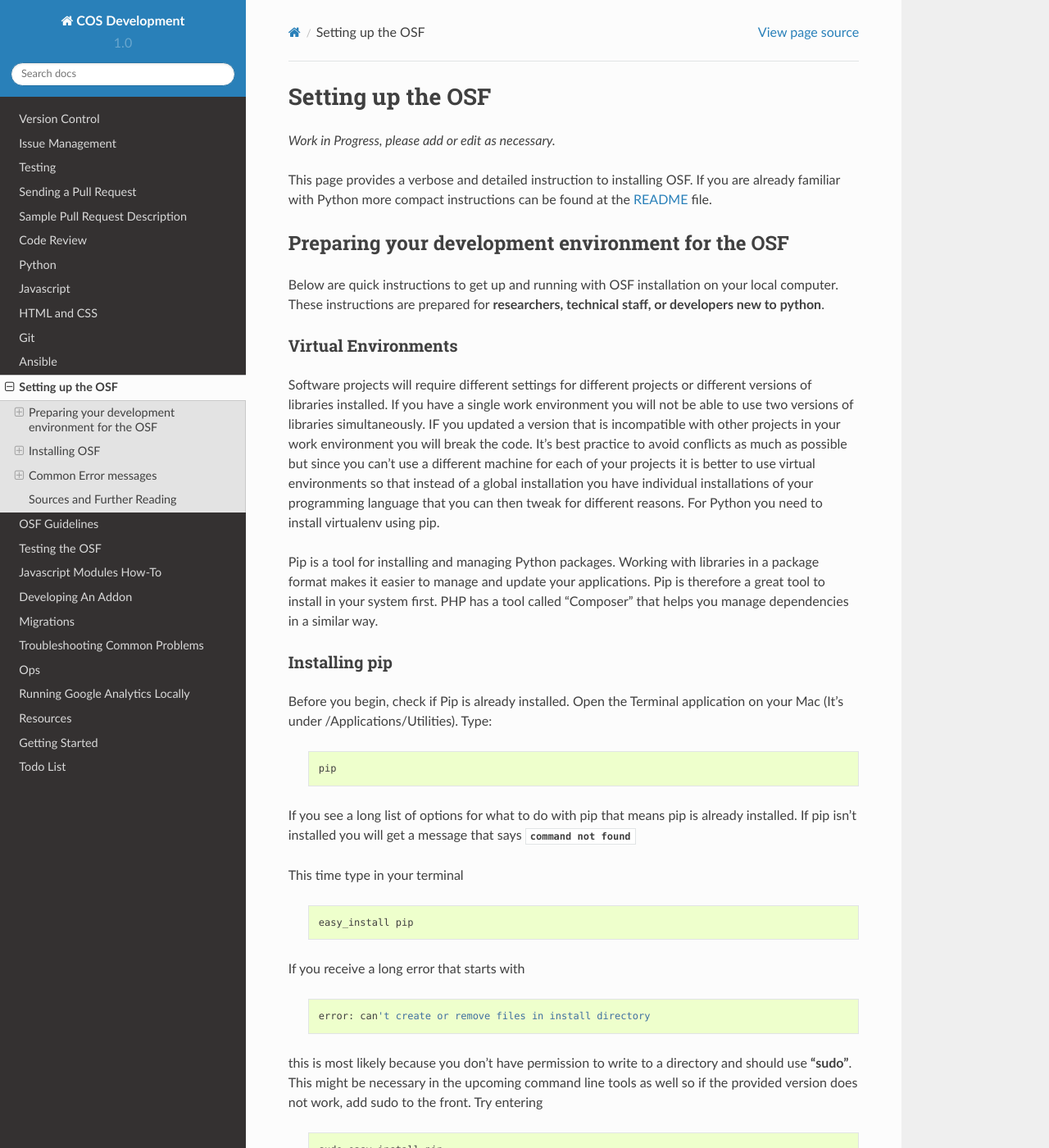
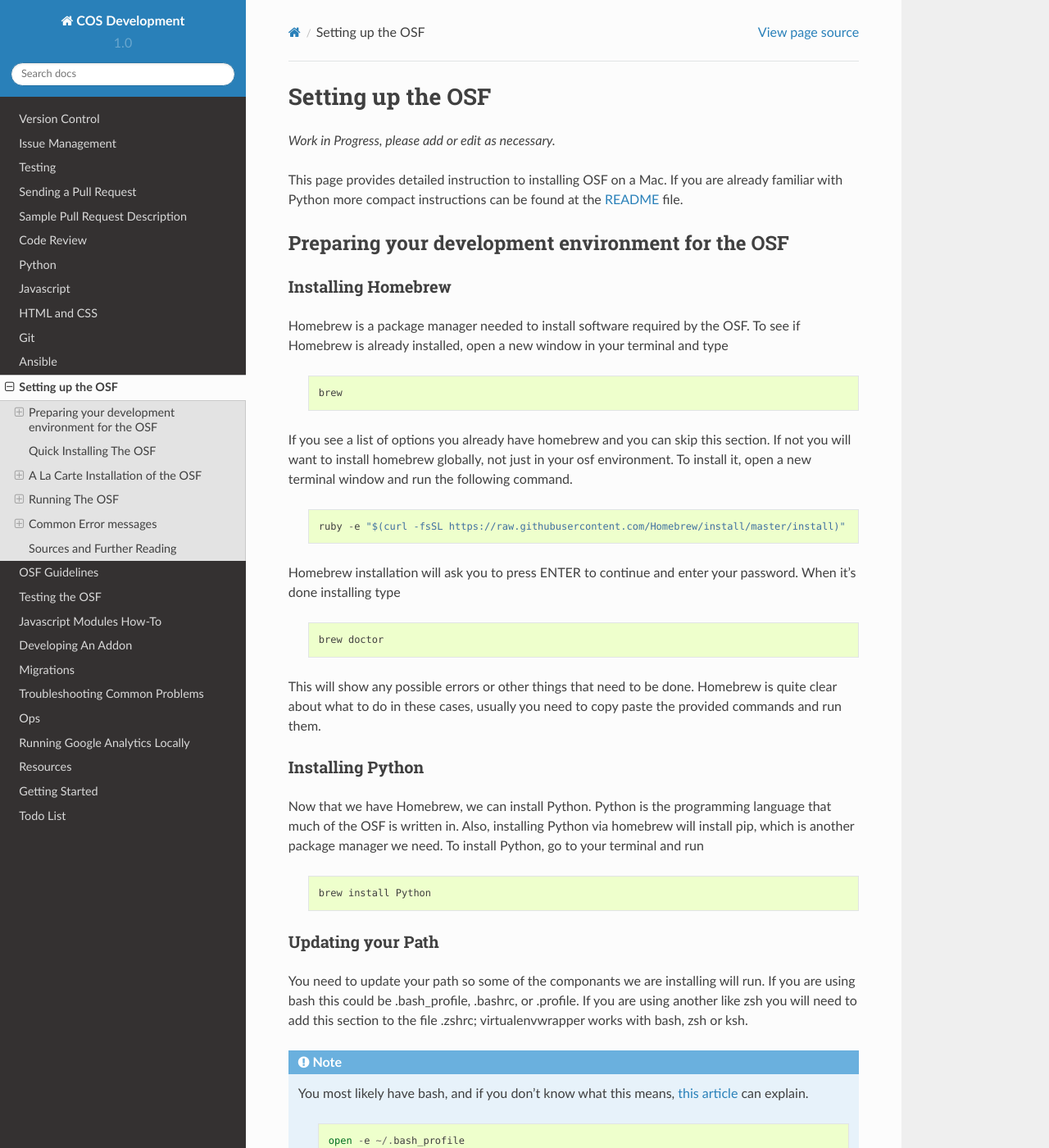
Before and after one commit to CenterForOpenScience/COSDev, a Sphinx documentation site: the page built from docs/osf/setup.rst, in a window 1280 px wide and 1400 px high. Shown: the whole window at 82% size. Built offline with Sphinx 7.4.7 and the Read the Docs theme 2.0.0, drawn with Linux system fonts in a browser that asks for light colours; some of the changed text lies outside the part shown.

Commit message:
Updated Install Instructions.

```diff
--- a/docs/osf/setup.rst
+++ b/docs/osf/setup.rst
@@ -3,53 +3,105 @@
 Setting up the OSF
 ==================
 
-
 *Work in Progress, please add or edit as necessary.*
 
-This page provides a verbose and detailed instruction to installing OSF. If you are already familiar with Python more compact instructions can be found at the `README <https://github.com/CenterForOpenScience/osf.io>`_ file.
+This page provides detailed instruction to installing OSF on a Mac. If you are already familiar with Python more compact instructions can be found at the `README <https://github.com/CenterForOpenScience/osf.io>`_ file.
 
 Preparing your development environment for the OSF
 **************************************************
 
-Below are quick instructions to get up and running with OSF installation on your local computer. These instructions are prepared for **researchers, technical staff, or developers new to python**.
+Installing Homebrew
+--------------
+
+Homebrew is a package manager needed to install software required by the OSF. To see if Homebrew is already installed, open a new window in your terminal and type
+
+    ::
+
+        brew
+
+If you see a list of options you already have homebrew and you can skip this section. If not you will want to install homebrew globally, not just in your osf environment. To install it, open a new terminal window and run the following command.
+
+    ::
+
+        ruby -e "$(curl -fsSL https://raw.githubusercontent.com/Homebrew/install/master/install)"
+
+
+Homebrew installation will ask you to press ENTER to continue and enter your password. When it's done installing type
+
+    ::
+
+        brew doctor
+
+This will show any possible errors or other things that need to be done. Homebrew is quite clear about what to do in these cases, usually you need to copy paste the provided commands and run them.
+
+Installing Python
+--------------
+
+Now that we have Homebrew, we can install Python.  Python is the programming language that much of the OSF is written in.  Also, installing Python via homebrew will install pip, which is another package manager we need.  To install Python, go to your terminal and run
+
+    ::
+
+        brew install Python
+
+
+Updating your Path
+------------------
+
+You need to update your path so some of the componants we are installing will run. If you are using bash this could be .bash_profile, .bashrc, or .profile. If you are using another like zsh you will need to add this section to the file .zshrc; virtualenvwrapper works with bash, zsh or ksh.
+
+.. note::
+
+   You most likely have bash, and if you don't know what this means, `this article <http://natelandau.com/my-mac-osx-bash_profile/>`_  can explain.
+
+    ::
+
+        open -e ~/.bash_profile
+
+If you get the error "The file .bash_profile does not exist," then run
+
+    ::
+
+        touch ~/.bash_profile
+        open -e ~/.bash_profile
+
+In your text editor, add the following to your .bash_profile
+
+    ::
+
+        PATH=$PATH:/usr/local/bin
+And save it.
+
+Finally run
+
+    ::
+
+        source ~/.bash_profile
+
+to load the file.
+
+Installing XCode and Java
+-------------------------
+
+You will also need the XCode command line tools and Java to install the OSC.  In the terminal, run
+
+    ::
+
+        xcode-select --install
+
+Followed by
+
+    ::
+
+        brew install Caskroom/cask/java
+
 
 Virtual Environments
 --------------------
 
-Software projects will require different settings for different projects or different versions of libraries installed. If you have a single work environment you will not be able to use two versions of libraries simultaneously. IF you updated a version that is incompatible with other projects in your work environment you will break the code. It's best practice to avoid conflicts as much as possible but since you can't use a different machine for each of your projects it is better to use virtual environments so that instead of a global installation you have individual installations of your programming language that you can then tweak for different reasons. For Python you need to install virtualenv using pip.
+Software projects will require different settings for different projects or different versions of libraries installed. If you have a single work environment you will not be able to use two versions of libraries simultaneously. If you updated a version that is incompatible with other projects in your work environment you will break the code. It's best practice to avoid conflicts as much as possible but since you can't use a different machine for each of your projects it is better to use virtual environments so that instead of a global installation you have individual installations of your programming language that you can then tweak for different reasons. For Python you need to install virtualenv using pip.
 
 Pip is a tool for installing and managing Python packages. Working with libraries in a package format makes it easier to manage and update your applications. Pip is therefore a great tool to install in your system first. PHP has a tool called "Composer" that helps you manage dependencies in a similar way.
 
-Installing pip
---------------
-
-Before you begin, check if Pip is already installed. Open the Terminal application on your Mac (It's under /Applications/Utilities). Type:
-
-    ::
-
-        pip
-
-If you see a long list of options for what to do with pip that means pip is already installed. If pip isn't installed you will get a message that says `command not found`
-
-This time type in your terminal
-
-    ::
-
-        easy_install pip
-
-If you receive a long error that starts with
-
-    ::
-
-        error: can't create or remove files in install directory
-
-this is most likely because you don't have permission to write to a directory and should use **"sudo"**. This might be necessary in the upcoming command line tools as well so if the provided version does not work, add sudo to the front. Try entering
-
-    ::
-
-        sudo easy_install pip
-
-Enter your password to continue installation (See our note about passwords within virtual environments).
 
 Installing Virtualenv
 ---------------------
@@ -67,15 +119,11 @@
 
 Now that you installed virtualenv, why not add an extension that makes it even easier to use virtualenv (Programmers like shortcuts). Virtualenvwrapper does what its name suggests, it wraps the virtual environments so that you can easily manage them and work with multiple environments at once. To install virtualenvwrapper, type this into Terminal
 
-  ::
+    ::
 
-      pip install virtualenvwrapper
+        pip install virtualenvwrapper
 
-To conclude the installation you need to add the following lines to the end of your bash profile file. If you are using bash this could be .bashrc or .profile. If you are using another like zsh you will need to add this section to the file .zshrc; virtualenvwrapper works with bash, zsh or ksh.
-
-.. note::
-
-   You most likely have bash, and if you don't know what this means, `this article <http://natelandau.com/my-mac-osx-bash_profile/>`_  can explain.
+To conclude the installation you need to add the following lines to the end of your bash profile file.
 
   ::
 
@@ -97,7 +145,6 @@
     ::
 
         source ~/.bash_profile
-
 
 Creating your virtual environment
 ---------------------------------
@@ -167,31 +214,48 @@
 Remember that the reason we created these environments is that next time we need to install something just for OSF we will go to the osf virtual environment we just created. Most the remainder of this page will be within this virtual environment unless otherwise stated.
 
 
-Installing OSF
-**************
+Quick Installing The OSF
+************************
 
-Using homebrew
---------------
+After you have installed Homebrew, Python, XCode, Java, virtualenv, and virtualenvwrapper, you are ready to install the OSF.
 
-The next step will be to install TokuMX, but just like we used pip to install virtualenv, we need another cool tool called Homebrew to install TokuMX. Homebrew is a package manager that allows you to install lots of very cool things that are not just python related. You most likely have homebrew. To test this open a new window of terminal and type
+
+**1.  Copy the OSF to your machine**
+
+    Navigate to where you want the OSF installed, and run
 
     ::
 
-        brew
+        git clone  https://github.com/CenterForOpenScience/osf.io.git
 
-If you see a list of options you already have homebrew and you can skip this section. If not you will want to install homebrew globally, not just in your osf environment. In your new terminal window paste this command:
+
+**2.  From the Terminal, enter your virtual environment**
 
     ::
 
-        ruby -e "$(curl -fsSL https://raw.github.com/Homebrew/homebrew/go/install)"
+        workon osf
 
-Homebrew installation will ask you to press ENTER to continue and enter your password. When it's done installing type
+**3.  Create a local settings file**
+
+    Navigate to the osf.io directory, and run
 
     ::
 
-        brew doctor
+        cp website/settings/local-dist.py website/settings/local.py
 
-This will show any possible errors or other things that need to be done. Homebrew is quite clear about what to do in these cases, usually you need to copy paste the provided commands and run them.
+**3.  Install invoke and then use it to start the setup**
+
+    ::
+
+        pip install invoke
+        invoke setup
+
+
+A La Carte Installation of the OSF
+**********************************
+
+If for some reason invoke setup does not work, or you are hardcore, you can install the necessary componants individually.
+
 
 Installing TokuMX
 -----------------
@@ -215,55 +279,6 @@
         brew install libxml2
         brew install libxslt
 
-Install XCode and Command Line Tools
-------------------------------------
-
-You will need the command line tools for development work in Macs. It is a good idea to install XCode. You can find XCode in the App Store for Mac applications.
-
-If XCode is already installed make sure you have the command line tools installed as well:
-    - Open Xcode
-
-    - Go to "Preferences"
-
-    - Select "Download" tab
-
-    - Install Command Line Tools
-
-    `Source <http://jaranto.blogspot.com/2012/08/os-x-unable-to-execute-clang-no-such.html>`_
-
-This may now work for some systems. With XCode installed, type on the command line:
-
-    ::
-
-        xcode-select --install
-
-You should get a software update window that will install the command-line tools. If you already have them installed, you'll get an error about not being able to contact the software update server.
-`Source <http://stackoverflow.com/questions/19548011/cannot-install-lxml-on-mac-os-x-10-9>`_
-
-Clone or copy the OSF files to local directory
-----------------------------------------------
-
-To install the latest files for OSF using SSH, type the following in the folder where you would like osf installed.
-
-    ::
-
-        git clone git@github.com:CenterForOpenScience/osf.io.git
-
-
-Run OSF installation
---------------------
-
-    ::
-
-        cd osf
-        pip install -r dev-requirements.txt
-
-Create your local settings file
--------------------------------
-
-    ::
-
-        cp website/settings/local-dist.py website/settings/local.py
 
 Install node packages with ``npm``
 ----------------------------------
@@ -336,24 +351,24 @@
         invoke addon_requirements
 
 
-Starting up
+Running The OSF
+***************
+
+Quick Start
 -----------
-
-Run your TokuMX process:
-
+    To fully run the OSF, the following commands must be run.  Each in their own terminal window, each in the virtual environment you created.
     ::
 
-        invoke mongo
+            invoke mongo -d  # Runs mongod as a daemon
+            invoke mailserver
+            invoke rabbitmq
+            invoke celery_worker
+            invoke elasticsearch
+            invoke assets -dw
+            invoke server
 
-Note -- TokuMX must be running in order to invoke the server. If the process stops it has failed. Try running  `mongod` for a more informative message. See below for common problems.
 
-Run your local development server:
-
-      ::
-
-          invoke server
-
-You now have both the database and application running. You will see the application address in the terminal window where you entered invoke server. It will most likely be **http://0.0.0.0:5000**. Navigate to this url in your browser to check if it works.
+You now have both the database and application running. You will see the application address in the terminal window where you entered invoke server. It will most likely be **http://localhost:5000/**. Navigate to this url in your browser to check if it works.
 
 Common Error messages
 *********************
@@ -407,6 +422,20 @@
         pip uninstall lxml
         conda install lxml
 
+**7.  fatal error: 'libxml/xmlversion.h' file not found #include "libxml/xmlversion.h"**
+
+Problem: Libxml installation fails with the error.
+
+Solution: Xcode Command Line Tools installation is missing or was not successful. Go to the section on installing XCode and follow the steps there.
+
+**8.  high disk watermark [10%] exceeded on ..., shards will be relocated away from this node**
+
+Problem: Mongodb needs 10% of your total disk space to function with the OSF, and more then that to not throw a lot of warnings.
+
+Solution:  Free up space on your disk.
+
+
+
 Notes and Tips
 --------------
 
```
